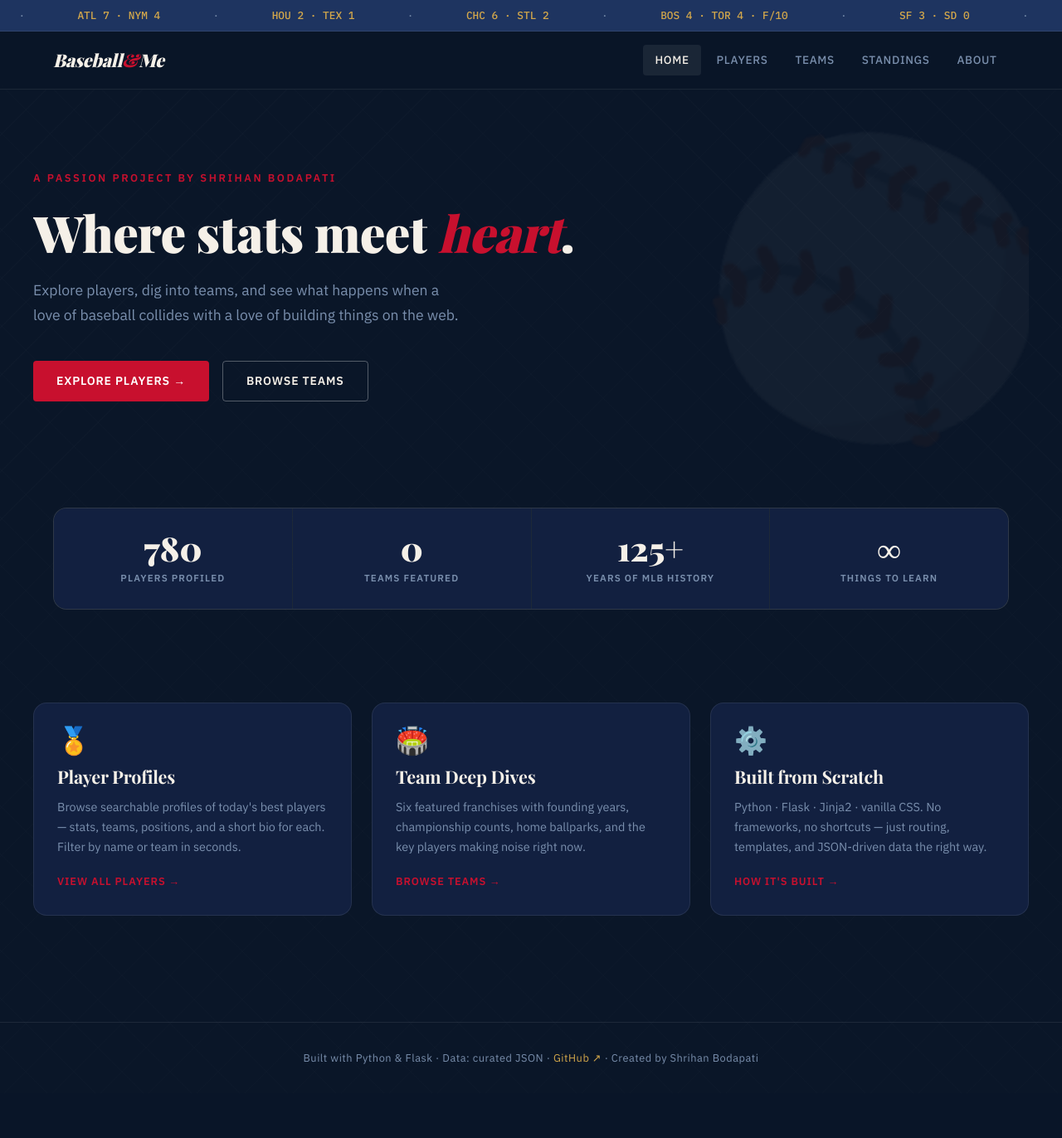
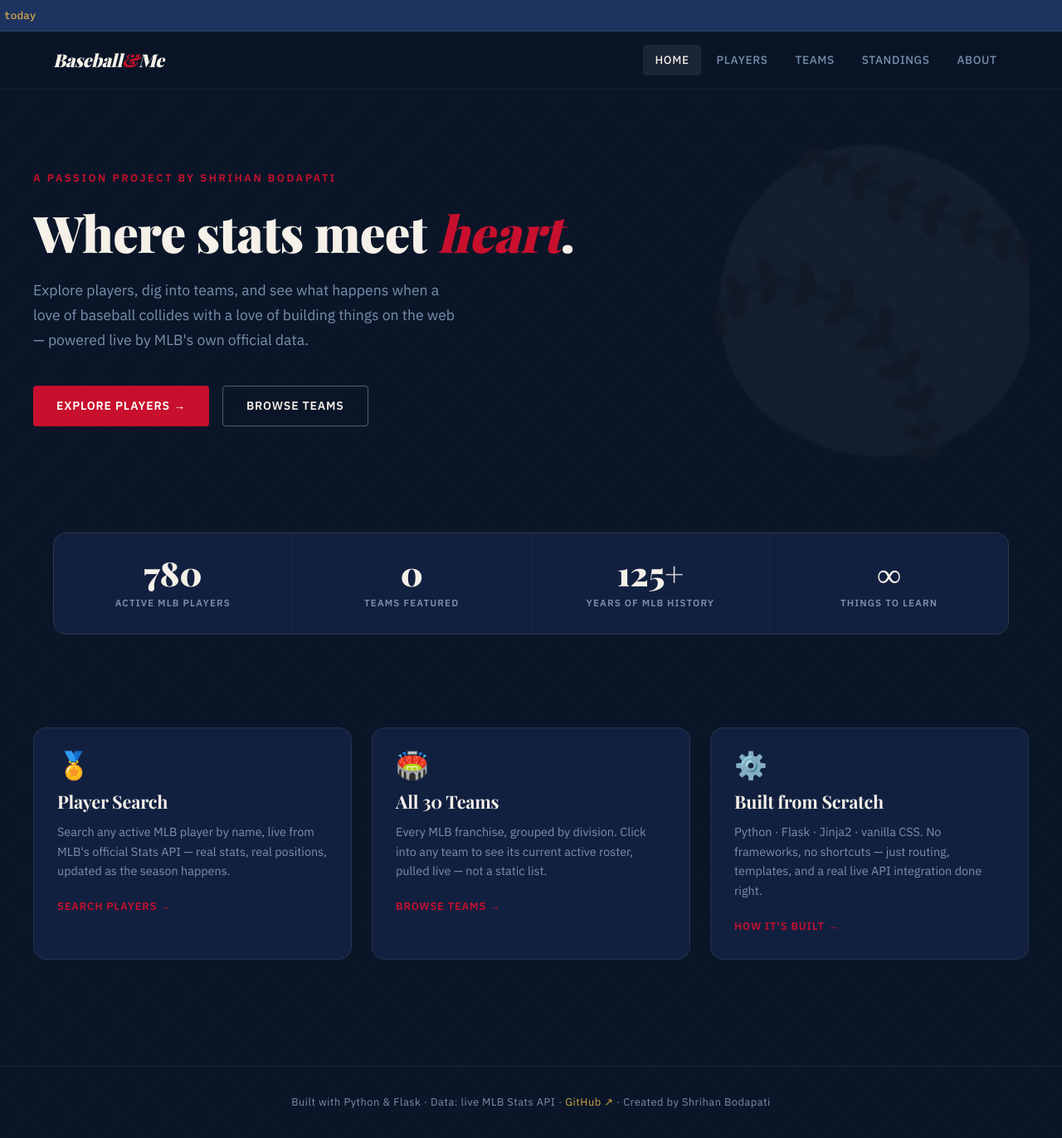
Before and after one commit to Shrihan245/python-baseball-app, a Flask app: page / in a window 1280 px wide. Shown: the whole page at 83% size. Before the commit the page ends 1283 px from the top, so only its background shows below. Run offline with Flask 3, Linux system fonts and the light colour scheme; some web fonts are replaced.

Commit message:
Add live scoreboard ticker and update home page copy to reflect live API

```diff
--- a/app.py
+++ b/app.py
@@ -3,13 +3,20 @@ Baseball & Me — Flask Web Application
 Author: Shrihan Bodapati
 
 A data-driven, multi-page Flask app showcasing live MLB teams,
-rosters, players, and standings via MLB's public Stats API.
+rosters, players, standings, and scores via MLB's public Stats API.
 """
 
 from flask import Flask, render_template, request, abort
 import mlb_api
 
 app = Flask(__name__)
+
+
+@app.context_processor
+def inject_ticker_scores():
+    """Makes today's scores available to every template automatically,
+    since the ticker lives in base.html and shows on every page."""
+    return {"ticker_games": mlb_api.get_todays_scores()}
 
 
 # ─── Routes ───────────────────────────────────────────────
--- a/mlb_api.py
+++ b/mlb_api.py
@@ -8,12 +8,14 @@ something simple for templates to loop over, and fail gracefully
 """
 
 import time
+import datetime
 import requests
 
 STANDINGS_URL = "https://statsapi.mlb.com/api/v1/standings"
 TEAMS_URL = "https://statsapi.mlb.com/api/v1/teams"
 PEOPLE_URL = "https://statsapi.mlb.com/api/v1/people"
 PEOPLE_SEARCH_URL = "https://statsapi.mlb.com/api/v1/people/search"
+SCHEDULE_URL = "https://statsapi.mlb.com/api/v1/schedule"
 
 # American League = 103, National League = 104 — fixed IDs MLB uses internally
 LEAGUE_IDS = "103,104"
@@ -35,6 +37,9 @@ STANDINGS_CACHE_TTL_SECONDS = 300  # standings change often; refresh every 5 min
 
 _teams_cache = {"data": None, "fetched_at": 0}
 TEAMS_CACHE_TTL_SECONDS = 3600  # teams/divisions basically never change mid-season
+
+_scores_cache = {"data": None, "fetched_at": 0}
+SCORES_CACHE_TTL_SECONDS = 120  # scores change quickly during live games
 
 
 def get_standings():
@@ -286,3 +291,59 @@ def get_player_season_stats(person_id, is_pitcher=False):
             "rbi": stat.get("rbi", 0),
             "ops": stat.get("ops", "—"),
         }
+
+
+def get_todays_scores():
+    """
+    Fetch today's MLB games with current/final scores, for the home page ticker.
+
+    Returns a list shaped like:
+        [{"away_abbr": "LAD", "away_score": 5, "home_abbr": "NYY",
+          "home_score": 3, "state": "Final"}, ...]
+    Returns [] if there are no games today or the API call fails.
+    """
+    now = time.time()
+    if _scores_cache["data"] is not None and (now - _scores_cache["fetched_at"]) < SCORES_CACHE_TTL_SECONDS:
+        return _scores_cache["data"]
+
+    # Reuse our own team list to map team id -> abbreviation, rather than
+    # guessing at what fields the schedule endpoint includes by default.
+    team_abbr_lookup = {}
+    for division in get_all_teams():
+        for team in division["teams"]:
+            team_abbr_lookup[team["id"]] = team["abbreviation"]
+
+    today = datetime.date.today().isoformat()
+    try:
+        response = requests.get(
+            SCHEDULE_URL,
+            params={"sportId": 1, "date": today},
+            timeout=5,
+        )
+        response.raise_for_status()
+        raw = response.json()
+    except requests.RequestException:
+        return []
+
+    games = []
+    for date_entry in raw.get("dates", []):
+        for game in date_entry.get("games", []):
+            teams = game.get("teams", {})
+            away = teams.get("away", {})
+            home = teams.get("home", {})
+            status = game.get("status", {})
+
+            away_id = away.get("team", {}).get("id")
+            home_id = home.get("team", {}).get("id")
+
+            games.append({
+                "away_abbr": team_abbr_lookup.get(away_id, "—"),
+                "home_abbr": team_abbr_lookup.get(home_id, "—"),
+                "away_score": away.get("score"),
+                "home_score": home.get("score"),
+                "state": status.get("detailedState", ""),
+            })
+
+    _scores_cache["data"] = games
+    _scores_cache["fetched_at"] = now
+    return games
--- a/templates/base.html
+++ b/templates/base.html
@@ -9,22 +9,20 @@
   </head>
   <body>
 
-    <!-- Scoreboard ticker -->
+    <!-- Scoreboard ticker — live from MLB's schedule API, refreshed every 2 minutes -->
     <div class="scoreboard-banner">
       <div class="scoreboard-inner">
-        <span>LAD 5 · NYY 3</span>&nbsp;&nbsp;·&nbsp;&nbsp;
-        <span>ATL 7 · NYM 4</span>&nbsp;&nbsp;·&nbsp;&nbsp;
-        <span>HOU 2 · TEX 1</span>&nbsp;&nbsp;·&nbsp;&nbsp;
-        <span>CHC 6 · STL 2</span>&nbsp;&nbsp;·&nbsp;&nbsp;
-        <span>BOS 4 · TOR 4 · F/10</span>&nbsp;&nbsp;·&nbsp;&nbsp;
-        <span>SF 3 · SD 0</span>&nbsp;&nbsp;·&nbsp;&nbsp;
-        <!-- repeat for seamless ticker loop -->
-        <span>LAD 5 · NYY 3</span>&nbsp;&nbsp;·&nbsp;&nbsp;
-        <span>ATL 7 · NYM 4</span>&nbsp;&nbsp;·&nbsp;&nbsp;
-        <span>HOU 2 · TEX 1</span>&nbsp;&nbsp;·&nbsp;&nbsp;
-        <span>CHC 6 · STL 2</span>&nbsp;&nbsp;·&nbsp;&nbsp;
-        <span>BOS 4 · TOR 4 · F/10</span>&nbsp;&nbsp;·&nbsp;&nbsp;
-        <span>SF 3 · SD 0</span>
+        {% if ticker_games %}
+          {% for g in ticker_games %}
+            <span>{{ g.away_abbr }} {{ g.away_score if g.away_score is not none else '' }} · {{ g.home_abbr }} {{ g.home_score if g.home_score is not none else '' }}{% if g.state == 'Final' %} F{% endif %}</span>&nbsp;&nbsp;·&nbsp;&nbsp;
+          {% endfor %}
+          <!-- repeat once for a seamless ticker loop -->
+          {% for g in ticker_games %}
+            <span>{{ g.away_abbr }} {{ g.away_score if g.away_score is not none else '' }} · {{ g.home_abbr }} {{ g.home_score if g.home_score is not none else '' }}{% if g.state == 'Final' %} F{% endif %}</span>&nbsp;&nbsp;·&nbsp;&nbsp;
+          {% endfor %}
+        {% else %}
+          <span>No games scheduled today</span>
+        {% endif %}
       </div>
     </div>
 
@@ -48,7 +46,7 @@
     <footer>
       <div class="container">
         <p>
-          Built with Python &amp; Flask · Data: curated JSON ·
+          Built with Python &amp; Flask · Data: live MLB Stats API ·
           <a href="https://github.com/Shrihan245/python-baseball-app" target="_blank" rel="noopener">GitHub ↗</a>
           · Created by Shrihan Bodapati
         </p>
--- a/templates/index.html
+++ b/templates/index.html
@@ -9,7 +9,8 @@
   <h1>Where stats meet <em>heart</em>.</h1>
   <p class="subtitle">
     Explore players, dig into teams, and see what happens when a love of
-    baseball collides with a love of building things on the web.
+    baseball collides with a love of building things on the web — powered
+    live by MLB's own official data.
   </p>
   <div class="hero-ctas">
     <a class="btn btn-primary" href="/players">Explore Players →</a>
@@ -22,7 +23,7 @@
   <div class="stats-strip">
     <div class="stat-block">
       <div class="stat-num">{{ total_players }}</div>
-      <div class="stat-label">Players Profiled</div>
+      <div class="stat-label">Active MLB Players</div>
     </div>
     <div class="stat-block">
       <div class="stat-num">{{ total_teams }}</div>
@@ -45,20 +46,20 @@
 
     <div class="card">
       <div class="home-card-icon">🏅</div>
-      <h3 class="home-card-title">Player Profiles</h3>
+      <h3 class="home-card-title">Player Search</h3>
       <p style="color: var(--text-muted); font-size: 0.9rem; line-height: 1.65;">
-        Browse searchable profiles of today's best players — stats, teams,
-        positions, and a short bio for each. Filter by name or team in seconds.
+        Search any active MLB player by name, live from MLB's official Stats API —
+        real stats, real positions, updated as the season happens.
       </p>
-      <a class="home-card-link" href="/players">View all players →</a>
+      <a class="home-card-link" href="/players">Search players →</a>
     </div>
 
     <div class="card">
       <div class="home-card-icon">🏟️</div>
-      <h3 class="home-card-title">Team Deep Dives</h3>
+      <h3 class="home-card-title">All 30 Teams</h3>
       <p style="color: var(--text-muted); font-size: 0.9rem; line-height: 1.65;">
-        Six featured franchises with founding years, championship counts,
-        home ballparks, and the key players making noise right now.
+        Every MLB franchise, grouped by division. Click into any team to see
+        its current active roster, pulled live — not a static list.
       </p>
       <a class="home-card-link" href="/teams">Browse teams →</a>
     </div>
@@ -68,7 +69,7 @@
       <h3 class="home-card-title">Built from Scratch</h3>
       <p style="color: var(--text-muted); font-size: 0.9rem; line-height: 1.65;">
         Python · Flask · Jinja2 · vanilla CSS. No frameworks, no shortcuts —
-        just routing, templates, and JSON-driven data the right way.
+        just routing, templates, and a real live API integration done right.
       </p>
       <a class="home-card-link" href="/about">How it's built →</a>
     </div>
```
